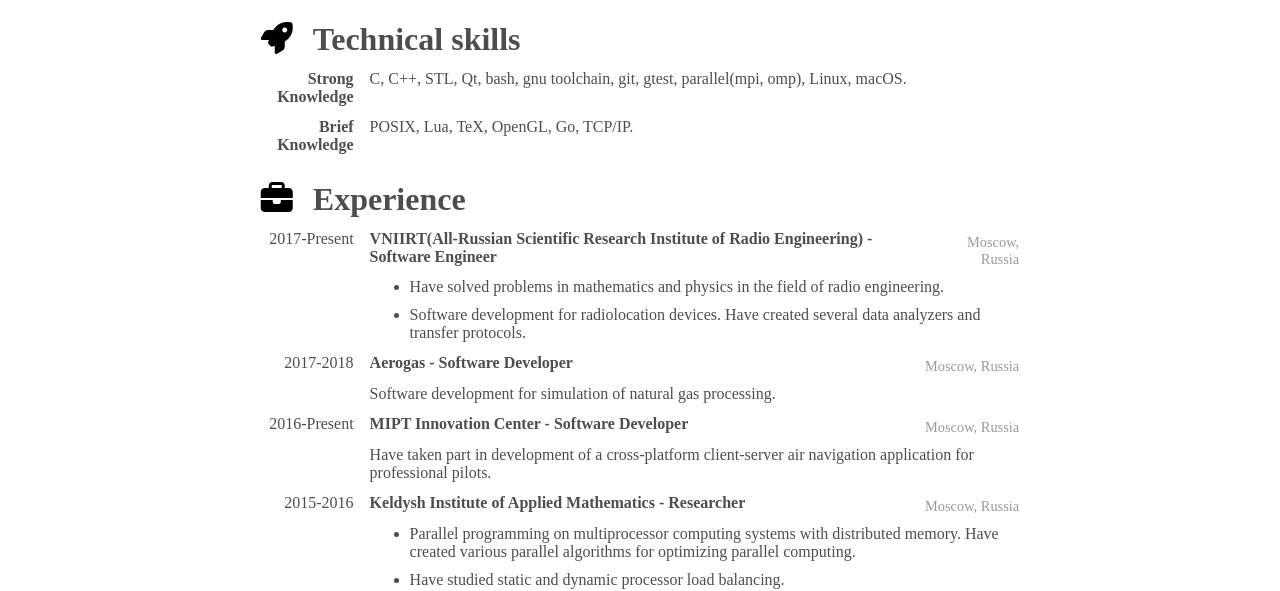
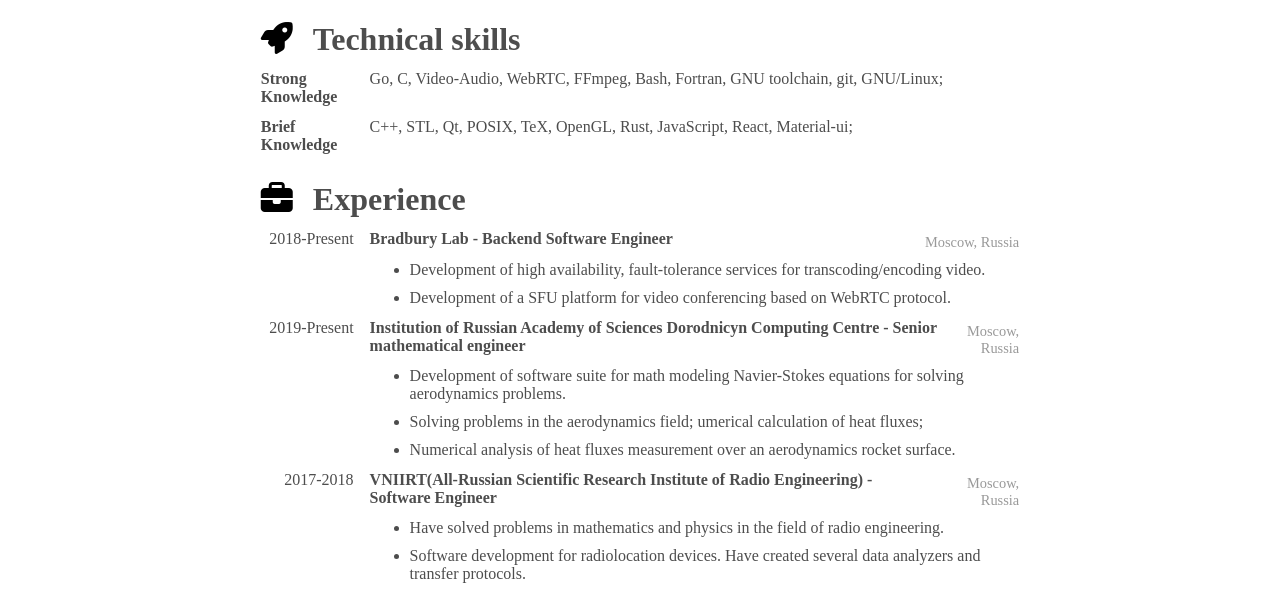
Before and after one commit to AlexChinasky/AlexChinasky.github.io, a plain HTML site: page index.html in a window 1280 px wide. Shown: the part 228-819 px from the top of the page. Drawn offline with Linux system fonts and the light colour scheme.

Commit message:
refs #0; tiny updates;

```diff
--- a/index.html
+++ b/index.html
@@ -3,9 +3,8 @@
 <head>
     <meta charset="utf-8">
    <meta name="viewport" content="width=device-width, initial-scale=1">
-
-    <script type="text/javascript" src="https://fast.fonts.net/jsapi/2e17e36d-50ee-470c-8c51-a381a59e13ad.js"></script>
-    <script src="https://use.fontawesome.com/f7e3b76445.js"></script>
+   <script type='text/javascript' src='https://cdn.scaledrone.com/scaledrone.min.js'></script>
+   <script src="https://use.fontawesome.com/f7e3b76445.js"></script>
     <link rel="stylesheet" type="text/css" href="./css/style.css">
     <title>Roman Romanenko</title>
 </head>
@@ -18,12 +17,10 @@
 </div>
 
 <div style="display: flex; flex-direction: row; justify-content: center; align-items: center; padding-top: 8px">
-
         <a href="mailto:romanenko.ri@phystech.edu" class icon="icon"><i class="fa fa-envelope" aria-hidden="true"></i></a>
-        <a href="https://t.me/follownovel" class icon="icon"><i class="fa fa-telegram" aria-hidden="true"></i></a>
+        <a href="https://t.me/rnovel" class icon="icon"><i class="fa fa-telegram" aria-hidden="true"></i></a>
         <a href="https://github.com/r-novel" class icon="icon"><i class="fa fa-github" aria-hidden="true"></i></a>
         <a href="resume.pdf" class ="icon"><i class="fa fa-download" aria-hidden="true"></i></a>
-
 </div>
 
 
@@ -35,36 +32,74 @@
         <div style="display: flex; flex-direction: column">
             <h2 class="section-heading"><i class="fa fa-rocket" aria-hidden="true"></i>Technical skills</h2>
             <div style="display: flex; margin-top: 12px">
-                <div style="flex: 1; display: flex; justify-content: flex-end; margin-right: 16px; text-align: end">
+                <div style="flex: 1; display: flex; justify-content: flex-end; margin-right: 16px; text-align: left">
                     <p class="item-heading">Strong Knowledge</p>
                 </div>
                 <div style="display: flex; flex-direction: column; flex: 7">
                     <p>
-                        C, C++, STL, Qt, bash, gnu toolchain, git,
-                        gtest, parallel(mpi, omp), Linux, macOS.
+                        Go, C, Video-Audio, WebRTC, FFmpeg, Bash, Fortran, GNU toolchain, git, GNU/Linux;
                     </p>
-
                 </div>
             </div>
 
             <div style="display: flex; margin-top: 12px">
-                <div style="flex: 1; display: flex; justify-content: flex-end; margin-right: 16px; text-align: end">
+                <div style="flex: 1; display: flex; justify-content: flex-end; margin-right: 16px; text-align: left">
                     <p class="item-heading">Brief Knowledge</p>
                 </div>
                 <div style="display: flex; flex-direction: column; flex: 7">
                     <p>
-                        POSIX, Lua, TeX, OpenGL, Go, TCP/IP.
+                        C++, STL, Qt, POSIX, TeX, OpenGL, Rust, JavaScript, React, Material-ui;
                     </p>
                 </div>
             </div>
-
         </div>
 
         <div style="display: flex; flex-direction: column">
             <h2 class="section-heading"><i class="fa fa-briefcase" aria-hidden="true"></i>Experience</h2>
             <div style="display: flex; margin-top: 12px">
-                <div style="flex: 1; display: flex; justify-content: flex-end; margin-right: 16px; text-align: end">
-                    <p>2017-Present</p>
+                <div style="flex: 1; display: flex; justify-content: flex-end; margin-right: 16px; text-align: left">
+                    <p>2018-Present</p>
+                </div>
+                <div style="display: flex; flex-direction: column; flex: 7">
+                    <div class="item-header" style="display: flex; justify-content: space-between">
+                        <p class="item-heading">Bradbury Lab - Backend Software Engineer</p>
+                        <p class="lighter">Moscow, Russia</p>
+                    </div>
+                    <ul>
+                        <li style="margin-top: 10px">
+                            Development of high availability, fault-tolerance services for transcoding/encoding video.
+                        </li>
+                        <li style="margin-top: 10px">
+                            Development of a SFU platform for video conferencing based on WebRTC protocol.
+                        </li>
+                    </ul>
+                </div>
+            </div>
+            <div style="display: flex; margin-top: 12px">
+                <div style="flex: 1; display: flex; justify-content: flex-end; margin-right: 16px; text-align: left">
+                    <p>2019-Present</p>
+                </div>
+                <div style="display: flex; flex-direction: column; flex: 7">
+                    <div class="item-header" style="display: flex; justify-content: space-between">
+                        <p class="item-heading">Institution of Russian Academy of Sciences Dorodnicyn Computing Centre - Senior mathematical engineer</p>
+                        <p class="lighter">Moscow, Russia</p>
+                    </div>
+                    <ul>
+                        <li style="margin-top: 10px">
+                            Development of software suite for math modeling Navier-Stokes equations for solving aerodynamics problems.
+                        </li>
+                        <li style="margin-top: 10px">
+                            Solving problems in the aerodynamics field; umerical calculation of heat fluxes;
+                        </li>
+                        <li style="margin-top: 10px">
+                            Numerical analysis of heat fluxes measurement over an aerodynamics rocket surface.
+                        </li>
+                    </ul>
+                </div>
+            </div>
+            <div style="display: flex; margin-top: 12px">
+                <div style="flex: 1; display: flex; justify-content: flex-end; margin-right: 16px; text-align: left">
+                    <p>2017-2018</p>
                 </div>
                 <div style="display: flex; flex-direction: column; flex: 7">
                     <div class="item-header" style="display: flex; justify-content: space-between">
@@ -78,13 +113,12 @@
                         <li style="margin-top: 10px">
                             Software development for radiolocation devices. Have created several data analyzers and transfer protocols.
                         </li>
-
                     </ul>
                 </div>
             </div>
 
             <div style="display: flex; margin-top: 12px">
-                <div style="flex: 1; display: flex; justify-content: flex-end; margin-right: 16px; text-align: end">
+                <div style="flex: 1; display: flex; justify-content: flex-end; margin-right: 16px; text-align: left">
                     <p>2017-2018</p>
                 </div>
                 <div style="display: flex; flex-direction: column; flex: 7">
@@ -99,8 +133,8 @@
             </div>
 
              <div style="display: flex; margin-top: 12px">
-                <div style="flex: 1; display: flex; justify-content: flex-end; margin-right: 16px; text-align: end">
-                    <p>2016-Present</p>
+                <div style="flex: 1; display: flex; justify-content: flex-end; margin-right: 16px; text-align: left">
+                    <p>2016-2018</p>
                 </div>
                 <div style="display: flex; flex-direction: column; flex: 7">
                     <div class="item-header" style="display: flex; justify-content: space-between">
@@ -114,7 +148,7 @@
             </div>
 
             <div style="display: flex; margin-top: 12px">
-                <div style="flex: 1; display: flex; justify-content: flex-end; margin-right: 16px; text-align: end">
+                <div style="flex: 1; display: flex; justify-content: flex-end; margin-right: 16px; text-align: left">
                     <p>2015-2016</p>
                 </div>
                 <div style="display: flex; flex-direction: column; flex: 7">
@@ -132,8 +166,6 @@
                     </ul>
                 </div>
             </div>
-
-
         </div>
 
          <div style="display: flex; flex-direction: column">
@@ -191,18 +223,13 @@
         <div style="display: flex; flex-direction: column">
             <h2 class="section-heading"><i class="fa fa-home" aria-hidden="true"></i>Personal Interests</h2>
             <div style="display: flex; margin-top: 12px">
-
                 <div style="display: flex; flex-direction: column; flex: 7">
-
                     <p style="margin-top: 10px; margin-left: 125px">
-                            Open source programming, 3D development(At school, I took the second place at the All-Russian competition of creative projects in the field of programming), sport, books.
+                        Free software and open source, 3D programming, video games, cyberpunk;
                     </p>
                 </div>
             </div>
-
         </div>
-
-
 
        <footer class="footer" style="background: inherit; margin-top: 100px; text-align: center">
           <div class="content has-text-centered">
```
Also changed, not shown: 1 other file.
